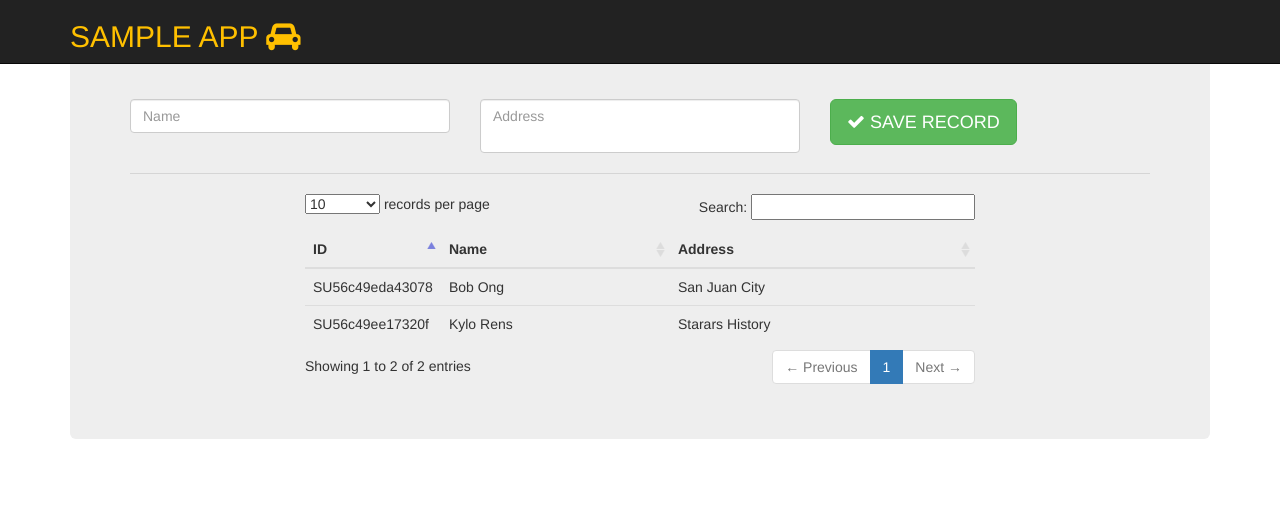
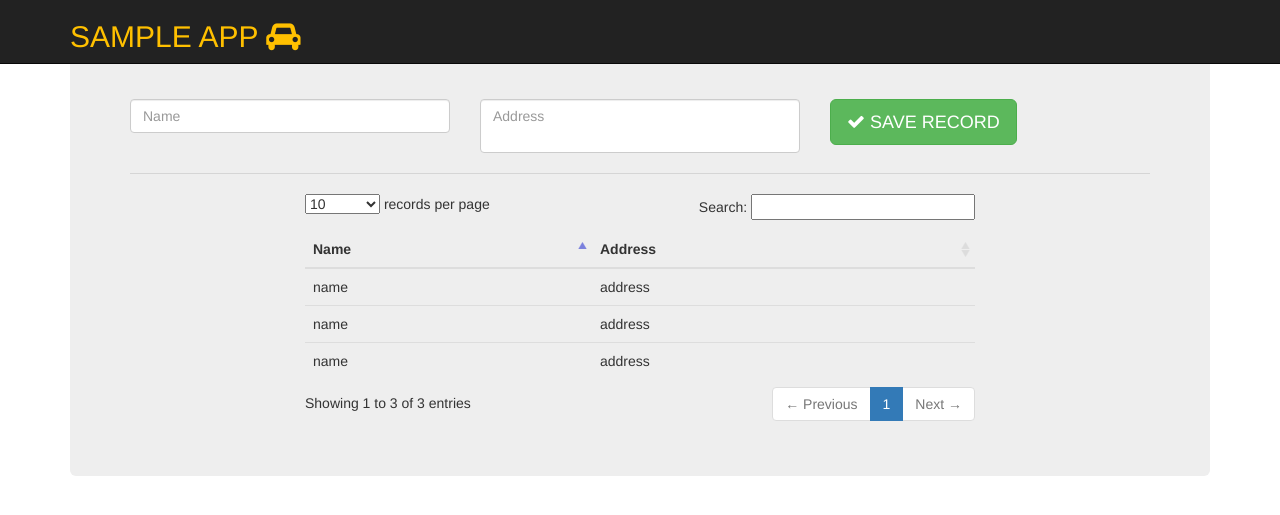
Before and after one commit to lukeses09/sample_app, a PHP site: page / in a window 1280 px wide. Shown: the top 515 px of the page. Run offline with PHP 8.4, Linux system fonts and the light colour scheme; data comes from the database, SQL or seed files in the repository.

Commit message:
Changed lesson to html & js

```diff
--- a/index.php
+++ b/index.php
@@ -36,7 +36,7 @@
 				<textarea id="address"  class="form-control" placeholder="Address" style="resize:none"></textarea>
 			</div>
 			<div  class="col-sm-4 col-xs-12" style="margin-top:10px">
-				<button onclick="save()" class="btn btn-lg btn-success"><i class="fa fa-check"></i> SAVE RECORD</button>
+				<button onclick="save()" id="btn_save" class="btn btn-lg btn-success"><i class="fa fa-check"></i> SAVE RECORD</button>
 			</div>
 		</div><!--row-->
 
@@ -47,7 +47,6 @@
 			<div class="col-sm-8 col-xs-12">
 				<table id="mytable" class="table table-hover">
 					<thead>
-						<th>ID</th>
 						<th>Name</th>
 						<th>Address</th>
 					</thead>
@@ -70,26 +69,15 @@
   populate_mytable();
 
   function populate_mytable(){
-    //ajax now
-    $.ajax ({
-      type: "POST",
-      url: "serverside/populate_mytable.php",
-      dataType: 'json',
-      cache: false,
-      success: function(x)
-      {
 	 mytable.fnClearTable();
-        for(var i = 0; i < x.length; i++)
+   for(var i = 0; i<3; i++)
    {
 		mytable.fnAddData
 		([
-						x[i][0],x[i][1],x[i][2],
+			'name','address',
 		]);
    }
   }
-    });
-    //ajax end
-  } //.load cat_table
 
   function save(){
   	var name = $('#name').val();
@@ -98,21 +86,11 @@
   	if(validate(name,address)==true){}
   	else{
 	  	var dataString = 'name='+name+'&address='+address;
-
-	    //ajax now
-	    $.ajax ({
-	      type: "POST",
-	      url: "serverside/insert_mytable.php",
-	      dataType: 'json',
-	      data: dataString,
-	      cache: false,
-	      success: function(x)
-	      {
 	      	clear();
-					populate_mytable();
-	      }
-	    });
-	    //ajax end
+					mytable.fnAddData
+					([
+						name,address,
+					]);
   	}
 
 
@@ -133,6 +111,15 @@
   	else
   		$('#div_address').removeClass('has-error');
 
+		if(err==true){
+			$('#btn_save').removeClass('btn-success');
+			$('#btn_save').addClass('btn-danger');
+		}
+		else{
+			$('#btn_save').removeClass('btn-danger');
+			$('#btn_save').addClass('btn-success');
+		}
+
   	return err;
   }
 
```
Also changed, not shown: 1 other file. Lines whose indentation alone changed are shown as unchanged.
